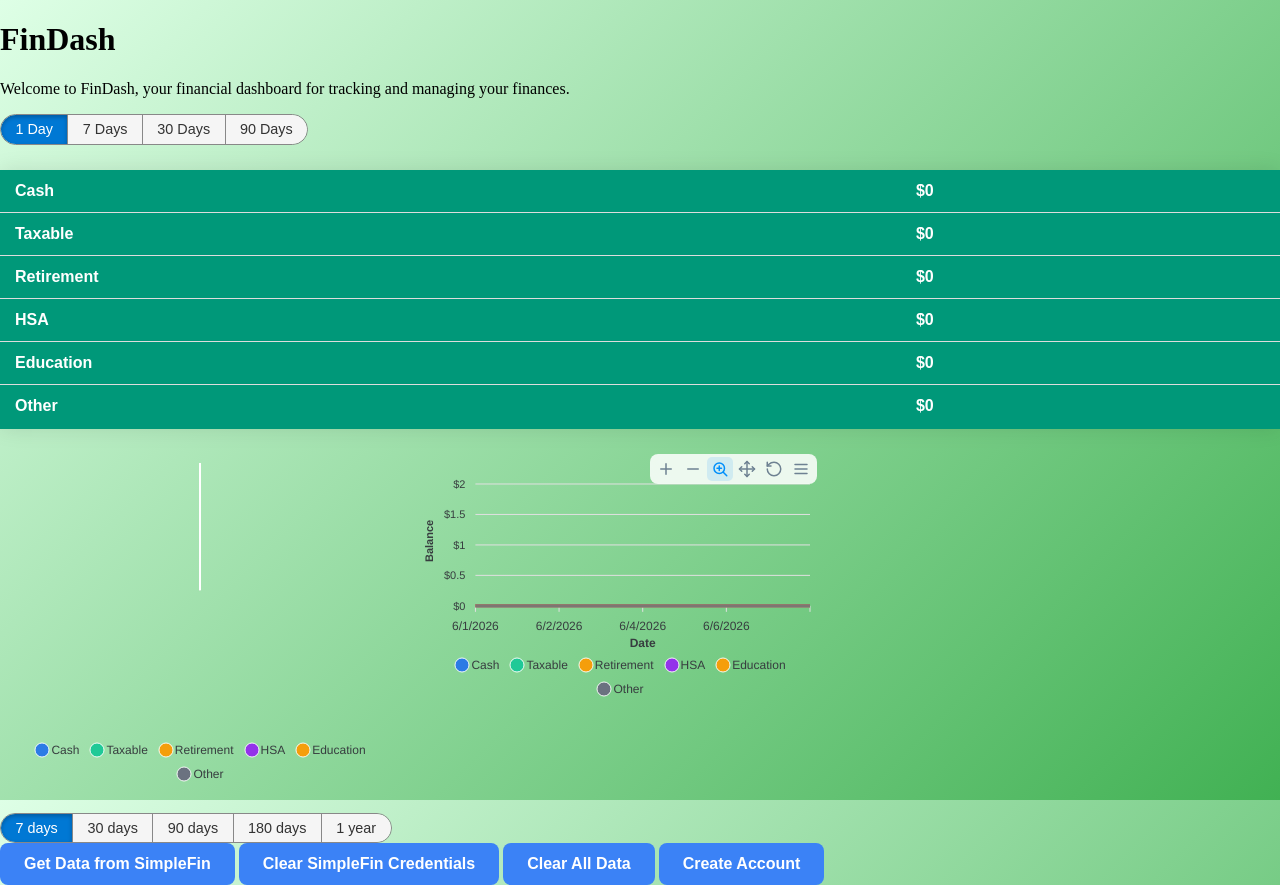
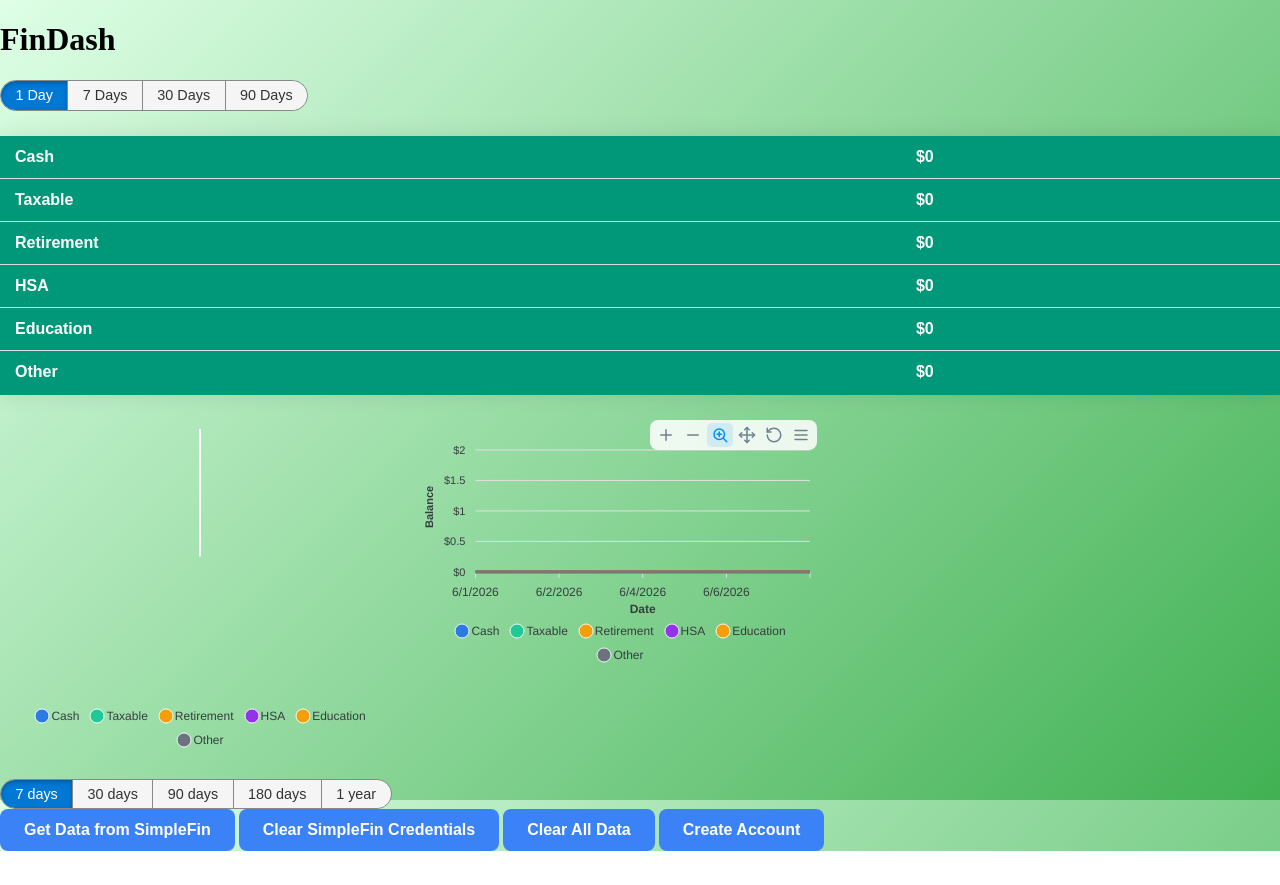
Before and after one commit to djohnson2718/findash2, a SvelteKit app: page / in a window 1280 px wide. After the commit the page ends 851 px from the top, so only its background shows below. Built offline with nearby package versions, Linux system fonts and the light colour scheme.

Commit message:
remove description, trigger publish

```diff
--- a/src/routes/+page.svelte
+++ b/src/routes/+page.svelte
@@ -90,11 +90,6 @@
   }
 </script>
 
-<p>
-  Welcome to FinDash, your financial dashboard for tracking and managing your
-  finances.
-</p>
-
 <SegmentedControl options={timeOptions} bind:selectedOption={lookBackTime} />
 <AccountsTable {currentBalances} />
 
```
